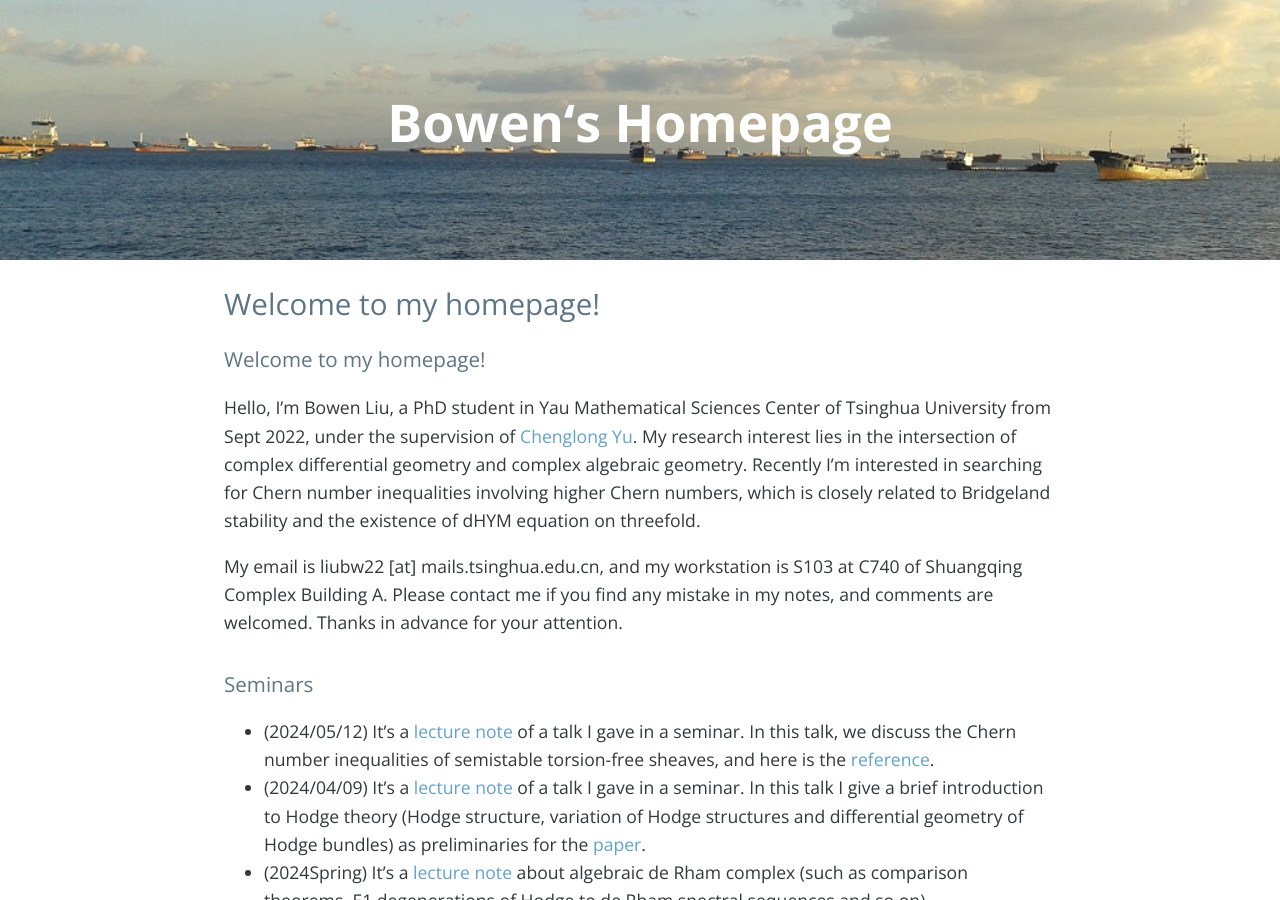
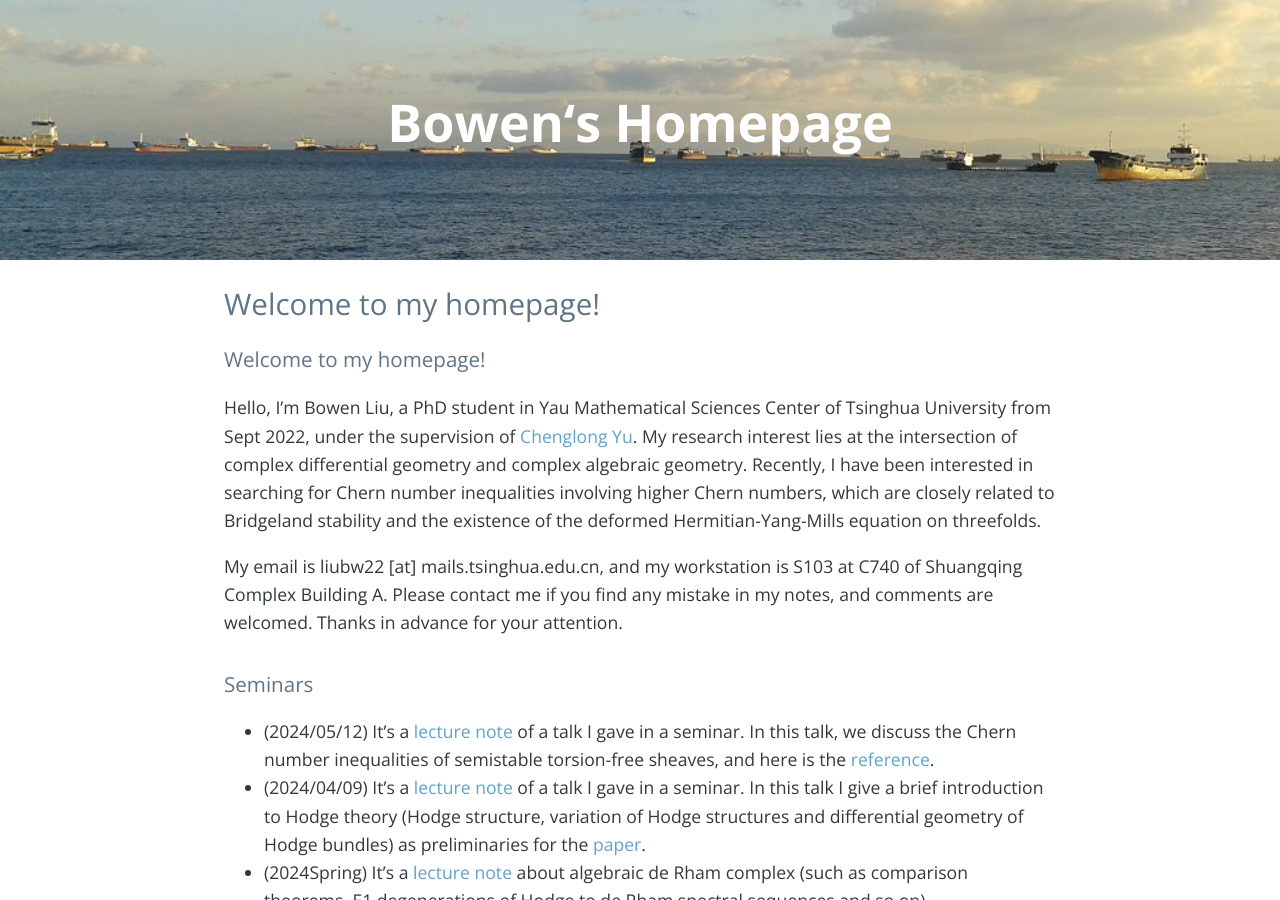
Before and after one commit to bowenl-math/bowenl-math.github.io, a Jekyll site: the page built from index.md, in a window 1280 px wide and 900 px high. Built offline with Jekyll 4.4.1, drawn with Linux system fonts in a browser that asks for light colours; nearby versions of some CDN libraries; our own code applies the rules of GitHub Pages for plain Markdown files; the list of posts is cut into pages by our own code; comment, search, counter and statistics services are not loaded.

Commit message:
Update index.md

```diff
--- a/index.md
+++ b/index.md
@@ -1,5 +1,5 @@
 ### Welcome to my homepage!
-Hello, I'm Bowen Liu, a PhD student in Yau Mathematical Sciences Center of Tsinghua University from Sept 2022, under the supervision of [Chenglong Yu](https://chenglongyu.github.io/). My research interest lies in the intersection of complex differential geometry and complex algebraic geometry. Recently I'm interested in searching for Chern number inequalities involving higher Chern numbers, which is closely related to Bridgeland stability and the existence of dHYM equation on threefold.
+Hello, I'm Bowen Liu, a PhD student in Yau Mathematical Sciences Center of Tsinghua University from Sept 2022, under the supervision of [Chenglong Yu](https://chenglongyu.github.io/). My research interest lies at the intersection of complex differential geometry and complex algebraic geometry. Recently, I have been interested in searching for Chern number inequalities involving higher Chern numbers, which are closely related to Bridgeland stability and the existence of the deformed Hermitian-Yang-Mills equation on threefolds.
 
 My email is liubw22 [at] mails.tsinghua.edu.cn, and my workstation is S103 at C740 of Shuangqing Complex Building A. Please contact me if you find any mistake in my notes, and comments are welcomed. Thanks in advance for your attention.
 
```
